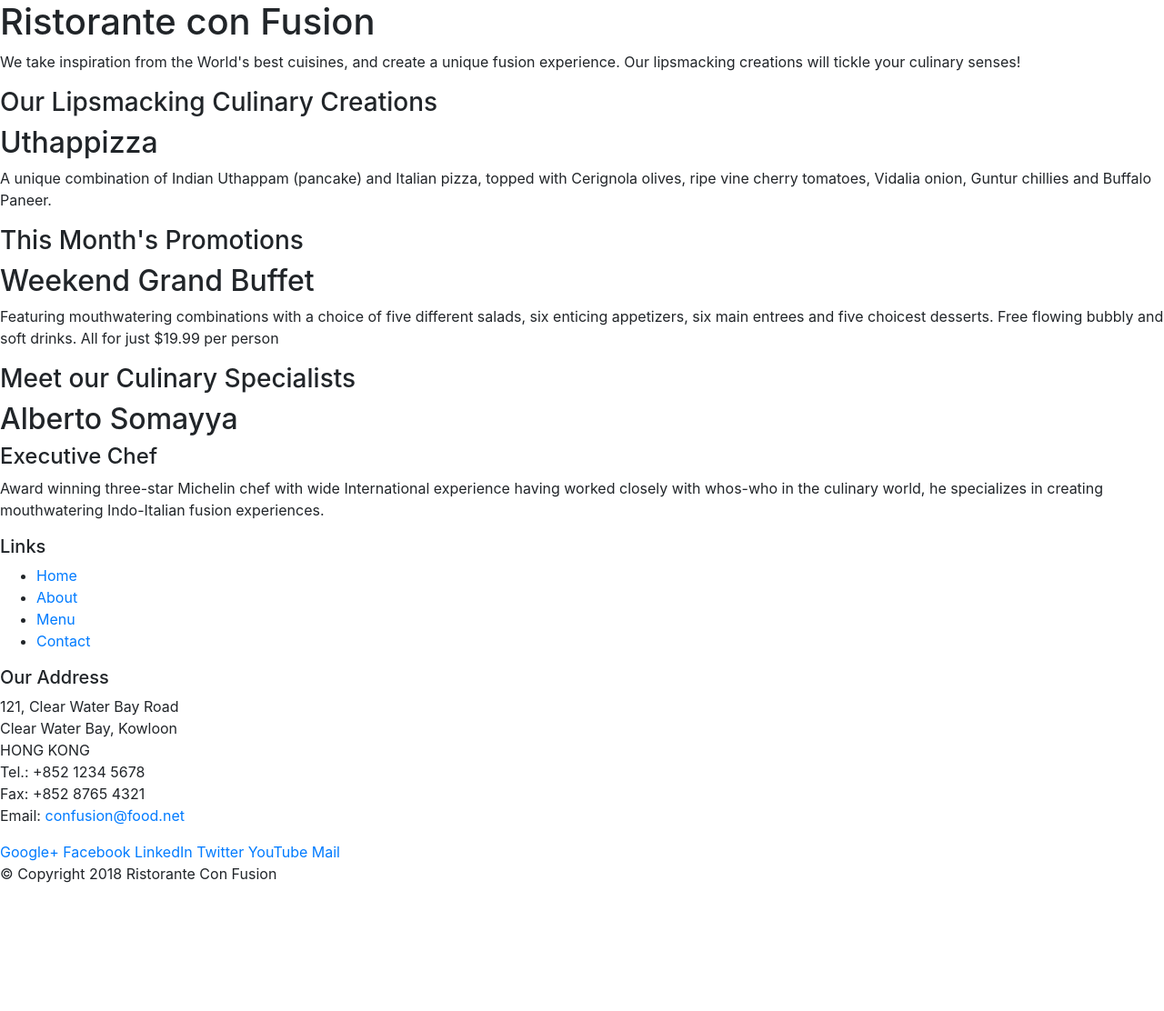
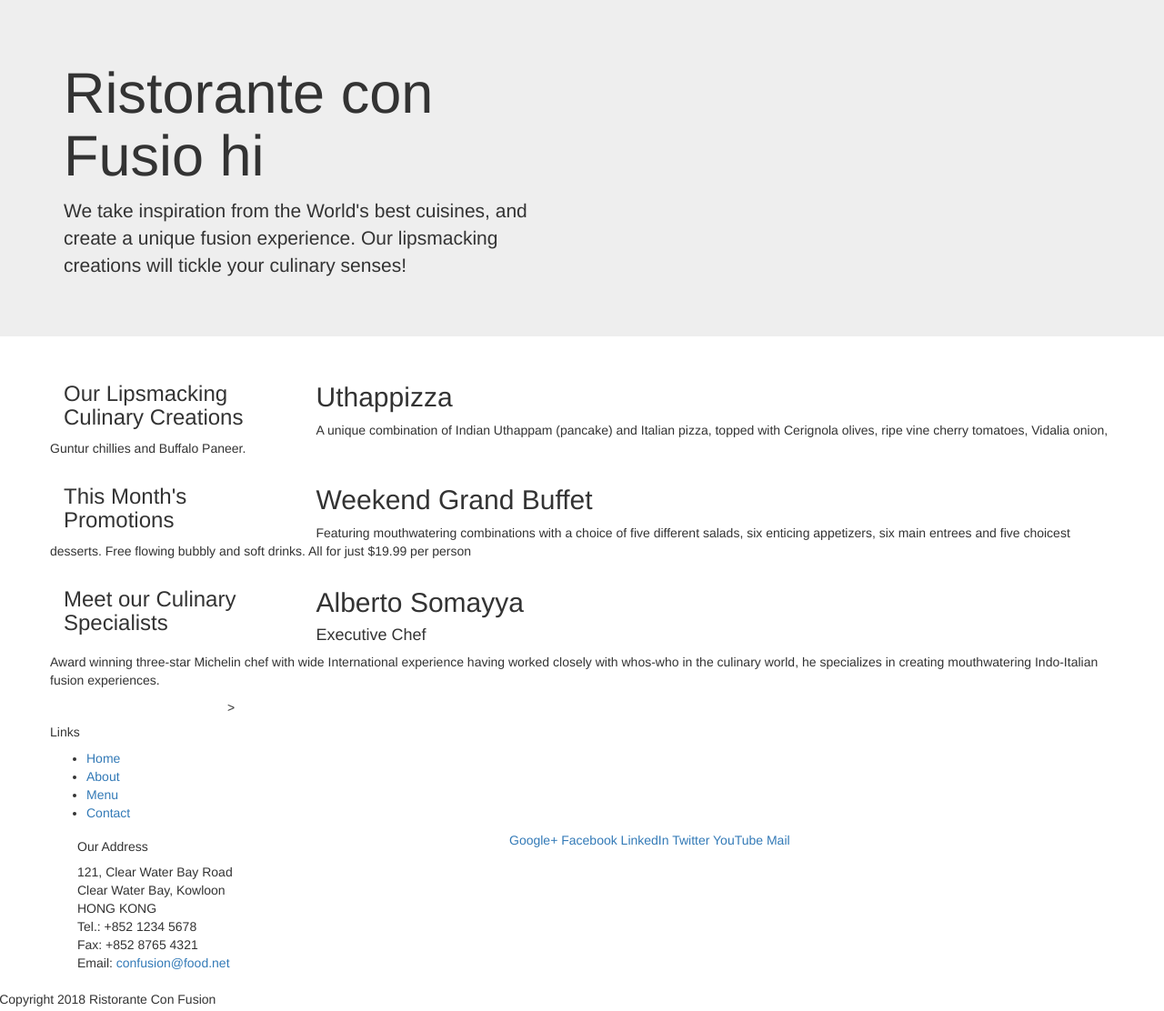
Before and after one commit to nguyenthithuydung2104/Exercise_5_13, a website: page Bootstrap4/conFusion/index.html in a window 1280 px wide. Shown: the whole page at 91% size. Before the commit the page ends 989 px from the top, so only its background shows below. Drawn offline with nearby package versions, Linux system fonts and the light colour scheme.

Commit message:
Bootstrap Part 1

```diff
--- a/Bootstrap4/conFusion/index.html
+++ b/Bootstrap4/conFusion/index.html
@@ -6,53 +6,53 @@
     <meta charset="utf-8">
     <meta name="viewport" content="width=device-width, initial-scale=1, shrink-to-fit=no">
     <meta http-equiv="x-ua-compatible" content="ie=edge">
+
     <!-- Bootstrap CSS -->
     <link rel="stylesheet" href="node_modules/bootstrap/dist/css/bootstrap.min.css">
-
 </head>
 
 <body>
 
-    <header>
-        <div>
-            <div>
-                <div>
-                    <h1>Ristorante con Fusion</h1>
+    <header class="jumbotron">
+        <div class="container">
+            <div class="row">
+                <div class="col-12 col-sm-6">
+                    <h1>Ristorante con Fusio hi</h1>
                     <p>We take inspiration from the World's best cuisines, and create a unique fusion experience. Our lipsmacking creations will tickle your culinary senses!</p>
                 </div>
-                <div>
+                <div class="col-12 col-sm-6">
                 </div>
             </div>
         </div>
     </header>
 
-    <div>
-        <div>
-            <div>
+    <div class="container">
+        <div class="row">
+            <div class="col-12 col-sm-4 order-sm-last col-md-3">
                 <h3>Our Lipsmacking Culinary Creations</h3>
             </div>
-            <div>
+            <div class="col col-sm order-sm-last col-md">
                 <h2>Uthappizza</h2>
                 <p>A unique combination of Indian Uthappam (pancake) and Italian pizza, topped with Cerignola olives, ripe vine cherry tomatoes, Vidalia onion, Guntur chillies and Buffalo Paneer.</p>
             </div>
         </div>
 
 
-        <div>
-            <div>
+        <div class="row">
+            <div class="col-12 col-sm-4 order-sm-last col-md-3">
                 <h3>This Month's Promotions</h3>
             </div>
-            <div>
+            <div class="col col-sm order-sm-last col-md">
                 <h2>Weekend Grand Buffet</h2>
                 <p>Featuring mouthwatering combinations with a choice of five different salads, six enticing appetizers, six main entrees and five choicest desserts. Free flowing bubbly and soft drinks. All for just $19.99 per person </p>
             </div>
         </div>
 
-        <div>
-            <div>
+        <div class="row">
+            <div class="col-12 col-sm-4 order-sm-last col-md-3">
                 <h3>Meet our Culinary Specialists</h3>
             </div>
-            <div>
+            <div class="col col-sm order-sm-last col-md">
                 <h2>Alberto Somayya</h2>
                 <h4>Executive Chef</h4>
                 <p>Award winning three-star Michelin chef with wide International experience having worked closely with whos-who in the culinary world, he specializes in creating mouthwatering Indo-Italian fusion experiences. </p>
@@ -61,9 +61,9 @@
     </div>
 
     <footer>
-        <div>
-            <div>
-                <div>
+        <div class="container">
+            <div class="row">
+                <div class="col-4 offset-1 col-sm-2"></div>>
                     <h5>Links</h5>
                     <ul>
                         <li><a href="#">Home</a></li>
@@ -72,7 +72,7 @@
                         <li><a href="#">Contact</a></li>
                     </ul>
                 </div>
-                <div>
+                <div class="col-7 col-sm-5">
                     <h5>Our Address</h5>
                     <address>
 		              121, Clear Water Bay Road<br>
@@ -83,7 +83,7 @@
 		              Email: <a href="mailto:confusion@food.net">confusion@food.net</a>
 		           </address>
                 </div>
-                <div>
+                <div class="col-12 col-sm-4">
                     <div>
                         <a href="http://google.com/+">Google+</a>
                         <a href="http://www.facebook.com/profile.php?id=">Facebook</a>
@@ -94,8 +94,8 @@
                     </div>
                 </div>
            </div>
-           <div>
-                <div>
+           <div class="row">
+                <div class="col-auto">
                     <p>© Copyright 2018 Ristorante Con Fusion</p>
                 </div>
            </div>
```
